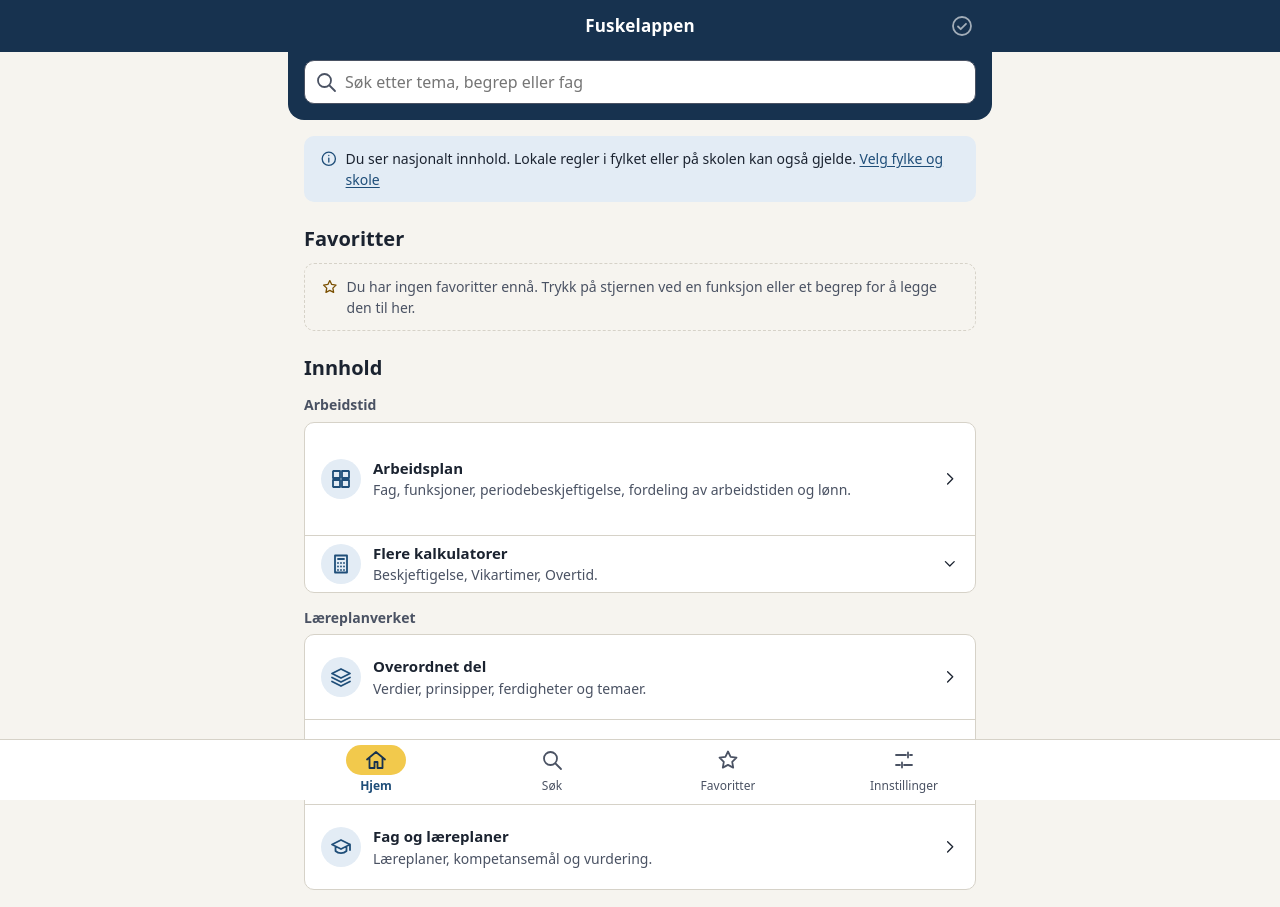
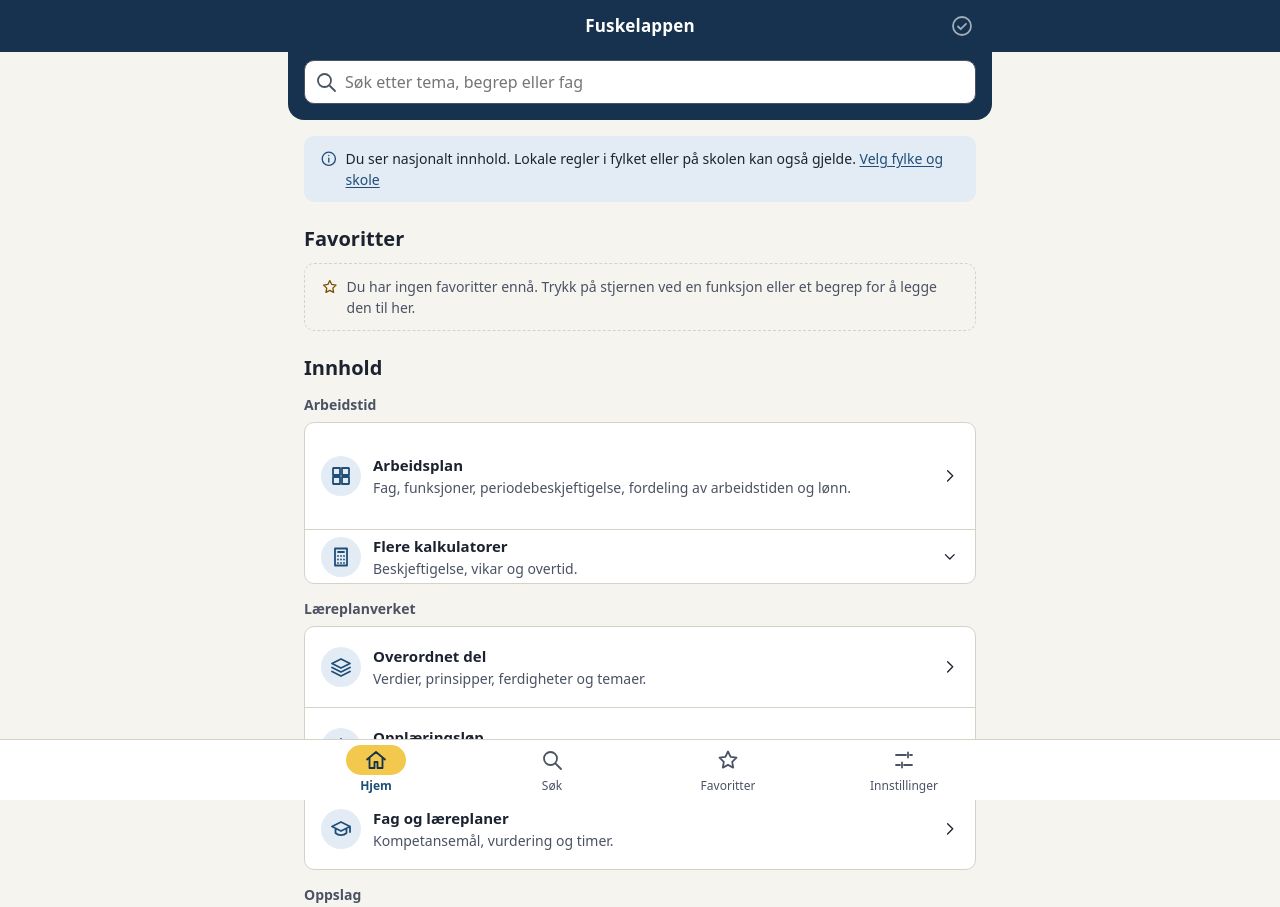
Before and after one commit to larsarnenilssen/fuskelappen, a Preact app: page / in a window 1280 px wide. Shown: the top 907 px of the page. Built offline with nearby package versions, Linux system fonts and the light colour scheme.

Commit message:
Forsiden: lavere bokser nær de opprinnelige, kort undertittel i Flere og myk bindestrek i periodebeskjeftigelse
Co-Authored-By: Claude Opus 5.5 <noreply@anthropic.com>
Claude-Session: https://claude.ai/code/session_01KHcYYMMVYSs8c2mZkxofYq

```diff
--- a/src/app/Innganger.tsx
+++ b/src/app/Innganger.tsx
@@ -22,7 +22,7 @@ function Lenke({ inngang, modul }: { inngang: Inngang; modul: string }) {
   );
 }
 
-function Flere({ modul, tittel, liste }: { modul: Modulmanifest; tittel: string; liste: Inngang[] }) {
+function Flere({ modul, tittel, under, liste }: { modul: Modulmanifest; tittel: string; under?: string; liste: Inngang[] }) {
   const { malform } = useTekst();
   const [lukket, veksle] = useSammenlagt(`forside-flere-${modul.id}`, true);
   const id = useId();
@@ -33,7 +33,7 @@ function Flere({ modul, tittel, liste }: { modul: Modulmanifest; tittel: string;
         <Ikon navn={liste[0]?.ikon ?? modul.ikon} />
         <span class="listelenke-tekst">
           <span class="listelenke-tittel">{tittel}</span>
-          <span class="listelenke-under">{`${navn.join(', ')}.`}</span>
+          <span class="listelenke-under">{under ?? `${navn.join(', ')}.`}</span>
         </span>
         <Ikon navn={lukket ? 'ned' : 'opp'} class="ikon-liten" />
       </button>
@@ -64,7 +64,7 @@ export function Innganger({ moduler }: { moduler: readonly Modulmanifest[] }) {
             </li>
           )),
           ...(flere.length > 0
-            ? [<Flere key={`${m.id}-flere`} modul={m} tittel={m.flereTittel ? visTekst(m.flereTittel, malform) : t('forside.flere')} liste={flere} />]
+            ? [<Flere key={`${m.id}-flere`} modul={m} tittel={m.flereTittel ? visTekst(m.flereTittel, malform) : t('forside.flere')} under={m.flereUnder ? visTekst(m.flereUnder, malform) : undefined} liste={flere} />]
             : []),
         ];
       })}
--- a/src/modules/arbeidstid/index.ts
+++ b/src/modules/arbeidstid/index.ts
@@ -50,6 +50,7 @@ export const manifest: Modulmanifest = {
     flere: i > 0,
   })),
   flereTittel: 'arbeidstid.kalkulatorer.flere',
+  flereUnder: 'arbeidstid.kalkulatorer.flereUnder',
   kilder: ['ks-sfs2213-avtaletekst', 'ks-hovedtariffavtalen', 'arbeidsmiljoloven', 'opplaeringslova'],
   status: 'aktiv',
 };
--- a/src/modules/typer.ts
+++ b/src/modules/typer.ts
@@ -66,6 +66,8 @@ export interface Modulmanifest {
   innganger?: Inngang[];
   /** Tittelen på den sammenleggbare boksen med innganger merket `flere`. */
   flereTittel?: Tekstverdi;
+  /** Undertittelen i boksen med innganger merket `flere`. Uten den står navnene på inngangene. */
+  flereUnder?: Tekstverdi;
   /** Kilde-id-er fra content/kilder.yaml. */
   kilder: string[];
   /** Moduler fra senere faser er skjult til de er godkjent. */
--- a/src/strings/moduler/arbeidstid.nb.ts
+++ b/src/strings/moduler/arbeidstid.nb.ts
@@ -14,10 +14,13 @@ export const arbeidstidNb = {
   kalkulatorer: {
     tittel: 'Kalkulatorer',
     flere: 'Flere kalkulatorer',
+    // Kort nok til én linje i boksen på forsiden (eier 02.10.2026).
+    flereUnder: 'Beskjeftigelse, vikar og overtid.',
     arbeidsplan: {
       tittel: 'Arbeidsplan',
       kort: 'Arbeidsplan',
-      forside: 'Fag, funksjoner, periodebeskjeftigelse, fordeling av arbeidstiden og lønn.',
+      // Den myke bindestreken (\u00ad) deler ordet på smale skjermer, så første linje blir fylt (eier 02.10.2026).
+      forside: 'Fag, funksjoner, periode\u00adbeskjeftigelse, fordeling av arbeidstiden og lønn.',
       beskrivelse: 'Fag og funksjoner mot stillingsprosenten for hele skoleåret eller en periode (periodebeskjeftigelse), med fordelingen av arbeidstiden og lønn.',
     },
     beskjeftigelse: {
--- a/src/strings/moduler/arbeidstid.nn.ts
+++ b/src/strings/moduler/arbeidstid.nn.ts
@@ -15,10 +15,12 @@ export const arbeidstidNn: Skjema<typeof arbeidstidNb> = {
   kalkulatorer: {
     tittel: 'Kalkulatorar',
     flere: 'Fleire kalkulatorar',
+    flereUnder: 'Sysselsetjing, vikar og overtid.',
     arbeidsplan: {
       tittel: 'Arbeidsplan',
       kort: 'Arbeidsplan',
-      forside: 'Fag, funksjonar, periodesysselsetjing, fordeling av arbeidstida og løn.',
+      // Den mjuke bindestreken (\u00ad) deler ordet på smale skjermar.
+      forside: 'Fag, funksjonar, periode\u00adsysselsetjing, fordeling av arbeidstida og løn.',
       beskrivelse: 'Fag og funksjonar mot stillingsprosenten for heile skuleåret eller ein periode (periodesysselsetjing), med fordelinga av arbeidstida og løn.',
     },
     beskjeftigelse: {
--- a/src/strings/nb.ts
+++ b/src/strings/nb.ts
@@ -263,7 +263,7 @@ export const nb = {
     },
     fag: {
       navn: 'Fag og læreplaner',
-      beskrivelse: 'Læreplaner, kompetansemål og vurdering.',
+      beskrivelse: 'Kompetansemål, vurdering og timer.',
     },
     arbeidstid: {
       navn: 'Arbeidstid (SFS 2213)',
--- a/src/strings/nn.ts
+++ b/src/strings/nn.ts
@@ -263,7 +263,7 @@ export const nn: Tekster = {
     },
     fag: {
       navn: 'Fag og læreplanar',
-      beskrivelse: 'Læreplanar, kompetansemål og vurdering.',
+      beskrivelse: 'Kompetansemål, vurdering og timar.',
     },
     arbeidstid: {
       navn: 'Arbeidstid (SFS 2213)',
--- a/src/styles/base.css
+++ b/src/styles/base.css
@@ -2952,14 +2952,15 @@ p.fagkort-tittel {
 /* Kategorioverskriftene er roligere: ikke store bokstaver. */
 /* Like høye bokser på forsiden (eier 02.10.2026). Arbeidsplan og «Flere kalkulatorer» er til sammen like høye som
    to andre bokser, fordelt 2/3 og 1/3. Høyden er en minstehøyde i rem, så boksene vokser med større tekst i stedet
-   for å klippe den. Undertekstene er korte nok til to linjer på vanlige telefoner. */
+   for å klippe den. Undertekstene er korte nok til to linjer på vanlige telefoner, og undertittelen i «Flere» står
+   på én linje, så boksen får plass i sin tredjedel. */
 .forside .kategori {
-  --modul-hoyde: 7rem;
+  --modul-hoyde: 6rem;
 }
 
 @media (min-width: 40rem) {
   .forside .kategori {
-    --modul-hoyde: 5.25rem;
+    --modul-hoyde: 5rem;
   }
 }
 
@@ -2974,6 +2975,19 @@ p.fagkort-tittel {
 .forside .kategori > .liste > li > .flere-knapp {
   min-height: calc(var(--modul-hoyde) * 2 / 3);
   padding-block: var(--rom-1);
+}
+
+.forside .kategori > .liste > li > .flere-knapp .listelenke-under {
+  overflow: hidden;
+  white-space: nowrap;
+  text-overflow: ellipsis;
+}
+
+/* På de smaleste skjermene får ikke undertittelen plass på én linje. Da står bare tittelen. */
+@media (max-width: 23.4rem) {
+  .forside .kategori > .liste > li > .flere-knapp .listelenke-under {
+    display: none;
+  }
 }
 
 .forside .kategori h3 {
```
Also changed, not shown: 1 other file (tests, documents, lock files or other folders).
